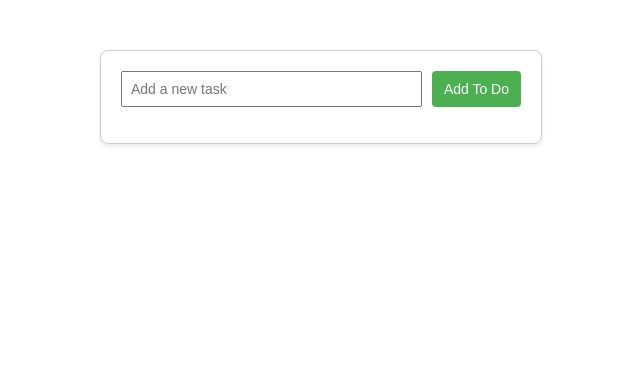
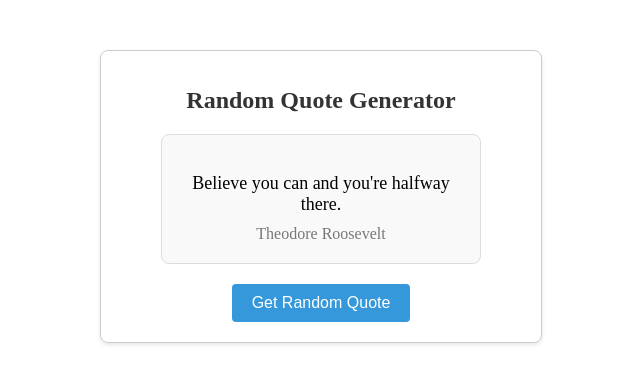
Before and after one commit to Kaveesha-Gamage/TestProject-vueJS, a Vue app: page / in a window 1280 px wide. Shown: the top 384 px of the page, without its empty margins (319-959 px from the left). Built offline with nearby package versions, Linux system fonts and the light colour scheme.

Commit message:
test_project02

```diff
--- a/src/App.vue
+++ b/src/App.vue
@@ -1,7 +1,7 @@
 <script setup>
-import ToDoList from './components/ToDoList.vue'
+import RandomQuote from './components/RandomQuote.vue'
 </script>
 
 <template>
-  <ToDoList />
+  <RandomQuote />
 </template>
--- /dev/null
+++ b/src/components/RandomQuote.vue
@@ -0,0 +1,101 @@
+<script setup>
+import { ref, onMounted } from "vue";
+
+const quotes = ref([
+  {
+    text: "The only way to do great work is to love what you do.",
+    author: "Steve Jobs",
+  },
+  {
+    text: "Believe you can and you're halfway there.",
+    author: "Theodore Roosevelt",
+  },
+  {
+    text: "Life is what happens when you're busy making other plans.",
+    author: "John Lennon",
+  },
+  {
+    text: "I believe life is an intelligent thing: that things aren't random.",
+    author: "Steve Jobs",
+  },
+  {
+    text: "Everything happening around me is very random. I am enjoying the phase, as the journey is far more enjoyable than the destination.",
+    author: "Sushant Singh Rajput",
+  }
+]);
+
+const currentQuote = ref({ text: "", author: "" });
+
+const getRandomQuote = () => {
+  const randomIndex = Math.floor(Math.random() * quotes.value.length);
+  currentQuote.value = quotes.value[randomIndex];
+};
+
+// Get a random quote when the component is mounted
+onMounted(getRandomQuote);
+</script>
+
+<template>
+  <div class="quote-generator">
+    <h1 class="app-title">Random Quote Generator</h1>
+
+    <blockquote class="quote-container">
+      <p>{{ currentQuote.text }}</p>
+      <cite>{{ currentQuote.author }}</cite>
+    </blockquote>
+
+    <button @click="getRandomQuote" class="quote-button">
+      Get Random Quote
+    </button>
+  </div>
+</template>
+
+<style scoped>
+.quote-generator {
+  max-width: 400px;
+  margin: 50px auto;
+  padding: 20px;
+  text-align: center;
+  border: 1px solid #ccc;
+  border-radius: 8px;
+  box-shadow: 0 2px 4px rgba(0, 0, 0, 0.1);
+}
+
+.app-title {
+  font-size: 24px;
+  margin-bottom: 20px;
+  color: #333;
+}
+
+.quote-container {
+  background-color: #f9f9f9;
+  padding: 20px;
+  border-radius: 8px;
+  border: 1px solid #ddd;
+  margin-bottom: 20px;
+}
+
+p {
+  font-size: 18px;
+  margin-bottom: 10px;
+}
+
+cite {
+  font-style: normal;
+  color: #777;
+}
+
+.quote-button {
+  padding: 10px 20px;
+  font-size: 16px;
+  background-color: #3498db;
+  color: #fff;
+  border: none;
+  border-radius: 4px;
+  cursor: pointer;
+}
+
+.quote-button:hover {
+  background-color: #2980b9;
+}
+</style>
--- a/src/components/ToDoList.vue
+++ /dev/null
@@ -1,110 +0,0 @@
-<script setup>
-import { ref } from "vue";
-
-const newTask = ref("");
-const tasks = ref([]);
-
-const addTask = () => {
-  if (newTask.value.trim() !== "") {
-    tasks.value.push(newTask.value);
-    newTask.value = "";
-  }
-};
-
-const removeTask = (index) => {
-  tasks.value.splice(index, 1);
-};
-</script>
-
-<template>
-  <div class="todo-app">
-    <div class="task-input">
-      <input
-        v-model="newTask"
-        @keyup.enter="addTask"
-        placeholder="Add a new task"
-      />
-      <button @click="addTask">Add To Do</button>
-    </div>
-
-    <ul class="task-list">
-      <li v-for="(task, index) in tasks" :key="index" class="task-item">
-        {{ task }}
-        <button @click="removeTask(index)" class="remove-button">Remove</button>
-      </li>
-    </ul>
-  </div>
-</template>
-
-<style scoped>
-.todo-app {
-  max-width: 400px;
-  margin: 50px auto;
-  padding: 20px;
-  border: 1px solid #ccc;
-  border-radius: 8px;
-  box-shadow: 0 2px 4px rgba(0, 0, 0, 0.1);
-}
-
-.app-title {
-  font-size: 24px;
-  margin-bottom: 20px;
-  text-align: center;
-  color: #333;
-}
-
-.task-input {
-  display: flex;
-  gap: 10px;
-}
-
-input {
-  flex: 1;
-  padding: 8px;
-  font-size: 14px;
-}
-
-button {
-  padding: 8px 12px;
-  font-size: 14px;
-  background-color: #4caf50;
-  color: #fff;
-  border: none;
-  border-radius: 4px;
-  cursor: pointer;
-}
-
-button:hover {
-  background-color: #45a049;
-}
-
-.task-list {
-  list-style: none;
-  padding: 0;
-}
-
-.task-item {
-  display: flex;
-  justify-content: space-between;
-  align-items: center;
-  padding: 10px;
-  margin: 8px 0;
-  background-color: #f9f9f9;
-  border: 1px solid #ddd;
-  border-radius: 4px;
-}
-
-.remove-button {
-  padding: 6px 10px;
-  font-size: 12px;
-  background-color: #e74c3c;
-  color: #fff;
-  border: none;
-  border-radius: 3px;
-  cursor: pointer;
-}
-
-.remove-button:hover {
-  background-color: #c0392b;
-}
-</style>
```
